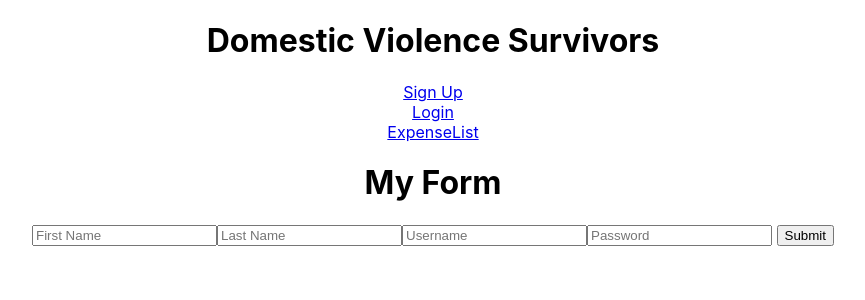
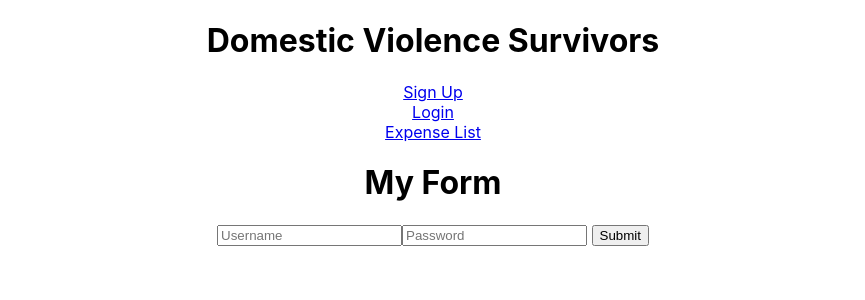
Before and after one commit to domestic-violence-survivors3/front-end, a React (Create React App) app in the folder client/: page /signup in a window 1280 px wide. Shown: the top 300 px of the page, without its empty margins (207-1072 px from the left). Built offline with nearby package versions, Linux system fonts and the light colour scheme.

Commit message:
endpoints added into login/signup

```diff
--- a/client/src/components/App.jsx
+++ b/client/src/components/App.jsx
@@ -20,7 +20,7 @@ const App = () => {
         <Link to="/login">Login</Link>
       </div>
       <div>
-        <Link to="/expenses">ExpenseList</Link>
+        <Link to="/expenses">Expense List</Link>
       </div>
 
       <Switch>
--- a/client/src/components/Login.jsx
+++ b/client/src/components/Login.jsx
@@ -12,15 +12,17 @@ const Login = ({ values, errors, touched, status }) => {
   //Submits ----
 
   const handleSubmit = (values, { setStatus, resetForm }) => {
-    axios.post(`http://localhost:5000/api/login`, values)
+    axios.post(`https://dvscalculator.herokuapp.com/auth/login
+    `, values)
 
       .then(res => {
         setMessage([...message, values]);
         setStatus(res.data);
         resetForm();
-        console.log(res, `success`);
-        localStorage.setItem("token", res.data.payload);
-        push("/calculator");
+        console.log("Login.jsx Line 23, token", res.data.token)
+        localStorage.setItem("token", res.data.token);
+        alert(res.data.message)
+        push("/expenses");
       })
       .catch(err => console.log(err))
       .finally();
@@ -51,7 +53,6 @@ const Login = ({ values, errors, touched, status }) => {
                 type='text'
                 placeholder='name'
               />
-              {console.log(values, "values")}
               <ErrorMessage name='name' component='div' className='red' />
               <Field
                 className='formFields'
--- a/client/src/components/SignUp.jsx
+++ b/client/src/components/SignUp.jsx
@@ -12,15 +12,15 @@ const SignUp = ({ values, errors, touched, status }) => {
   //Submits ----
 
   const handleSubmit = (values, { setStatus, resetForm }) => {
-    axios.post(`http://localhost:5000/api/signup`, values)
+    axios.post(` https://dvscalculator.herokuapp.com/auth/register
+    `, values)
 
       .then(res => {
         setMessage([...message, values]);
         setStatus(res.data);
         resetForm();
         console.log(res, `success`);
-        localStorage.setItem("token", res.data.payload);
-        push("/calculator");
+        push(`/login`)
       })
       .catch(err => console.log(err))
       .finally();
@@ -47,18 +47,6 @@ const SignUp = ({ values, errors, touched, status }) => {
             <Form className='formbody'>
               <Field
                 className='formFields'
-                name='first name'
-                type='text'
-                placeholder='First Name'
-              />
-              <Field
-                className='formFields'
-                name='last name'
-                type='text'
-                placeholder='Last Name'
-              />
-              <Field
-                className='formFields'
                 name='username'
                 type='text'
                 placeholder='Username'
--- a/client/src/utils/axiosWithAuth.js
+++ b/client/src/utils/axiosWithAuth.js
@@ -1,8 +1,8 @@
-import Axios from "axios";
+import axios from "axios";
 
 export const axiosWithAuth = () => {
-  return Axios.create({
-    baseURL: "http://localhost:5000",
+  return axios.create({
+    baseURL: "https://dvscalculator.herokuapp.com/",
     headers: {
       Authorization: localStorage.getItem("token")
     }
```
